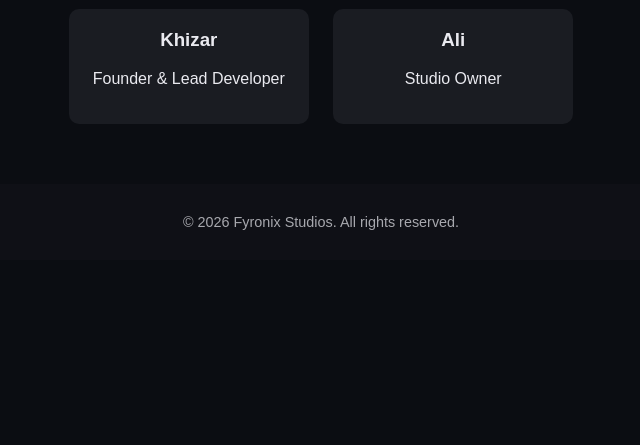
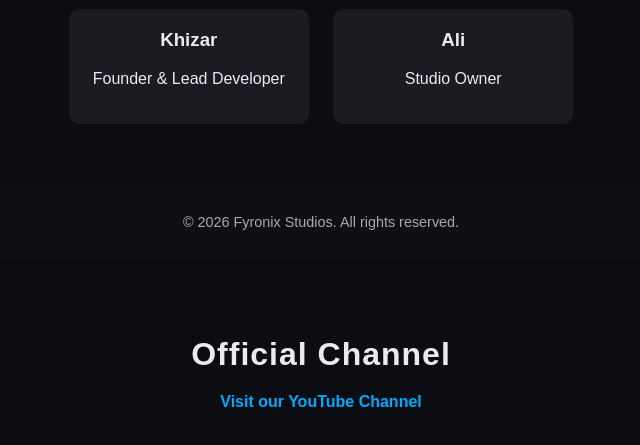
Before and after one commit to frostbitegamesdev-design/fyronix-site, a plain HTML site: page index.html in a window 1280 px wide. Shown: the part 729-1174 px from the top of the page, without its empty margins (319-959 px from the left). Before the commit the page ends 989 px from the top, so only its background shows below. Drawn offline with Linux system fonts and the light colour scheme.

Commit message:
Update index.html

```diff
--- a/index.html
+++ b/index.html
@@ -91,3 +91,15 @@
 
 </body>
 </html>
+
+
+<section>
+  <h2>Official Channel</h2>
+  <p>
+    <a href="https://youtube.com/@fyronix-studios?si=DFv8Y4n38OwTl7mf"
+       target="_blank"
+       style="color: #00aaff; text-decoration: none; font-weight: bold;">
+      Visit our YouTube Channel
+    </a>
+  </p>
+</section>
```
